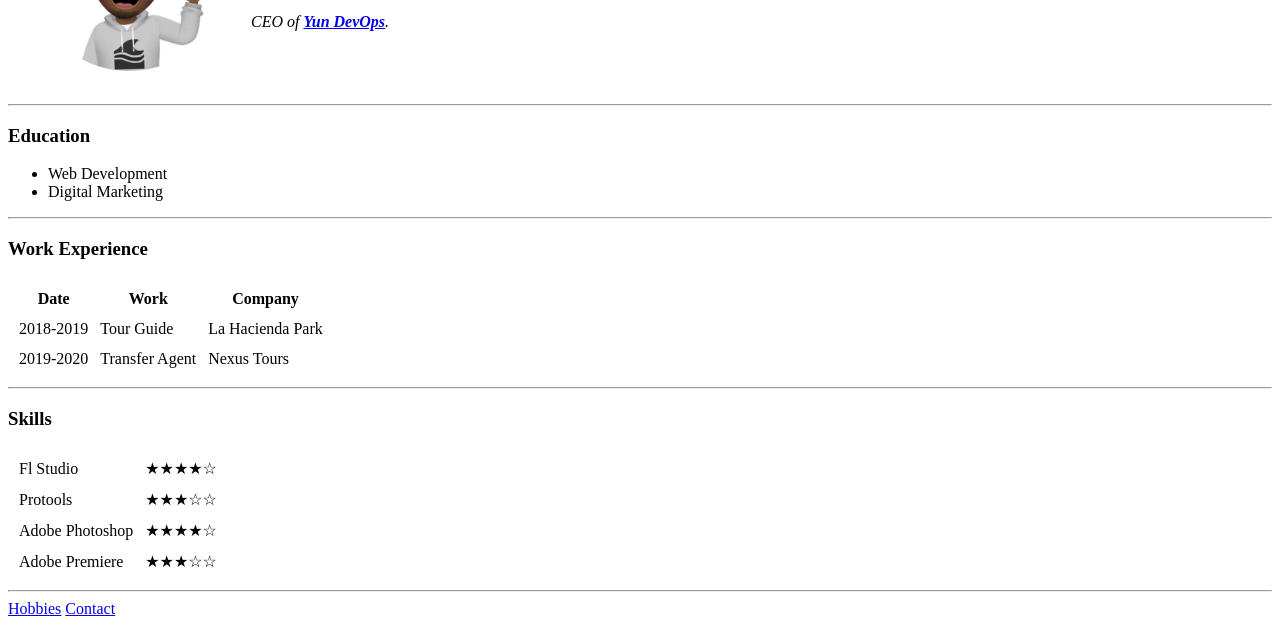
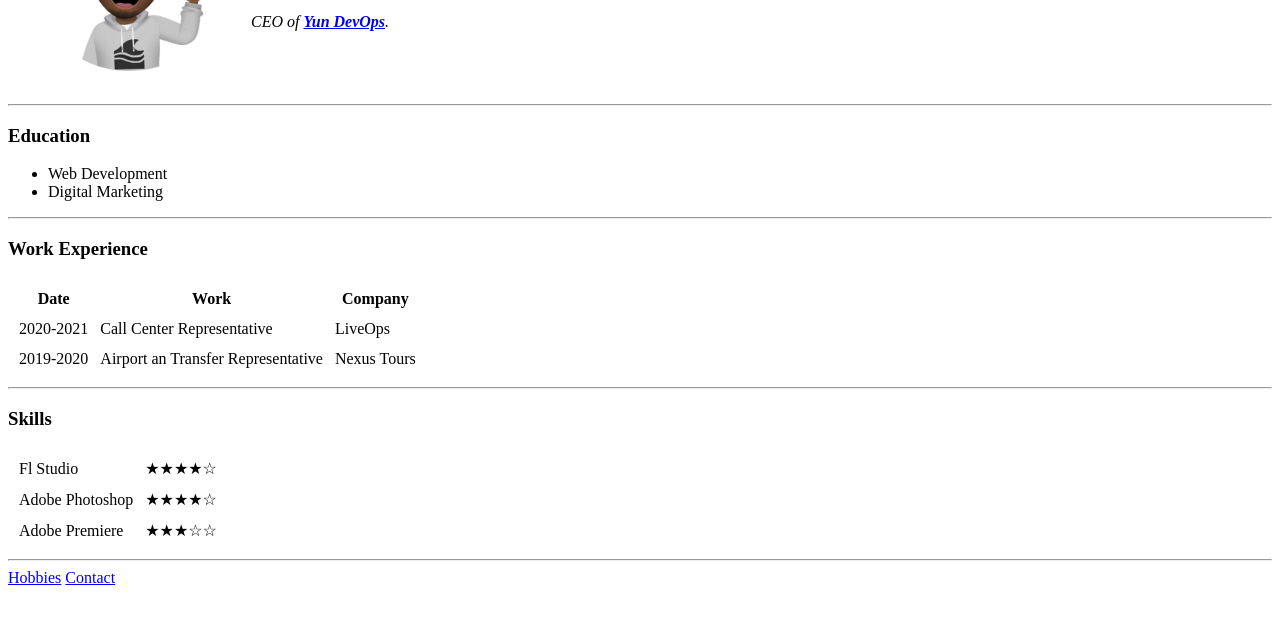
Before and after one commit to Yun1or/cv, a plain HTML site: page index.html in a window 1280 px wide. Shown: the part 158-800 px from the top of the page. Drawn offline with Linux system fonts and the light colour scheme.

Commit message:
Update index.html

```diff
--- a/index.html
+++ b/index.html
@@ -39,13 +39,13 @@
     </thead>
     <tbody>
       <tr>
-        <td>2018-2019</td>
-        <td>Tour Guide</td>
-        <td>La Hacienda Park</td>
+        <td>2020-2021</td>
+        <td>Call Center Representative</td>
+        <td>LiveOps</td>
       </tr>
       <tr>
         <td>2019-2020</td>
-        <td>Transfer Agent</td>
+        <td>Airport an Transfer Representative</td>
         <td>Nexus Tours</td>
       </tr>
     </tbody>
@@ -58,10 +58,6 @@
     <tr>
       <td>Fl Studio</td>
       <td>★★★★☆</td>
-    </tr>
-    <tr>
-      <td>Protools</td>
-      <td>★★★☆☆</td>
     </tr>
     <tr>
       <td>Adobe Photoshop</td>
```
